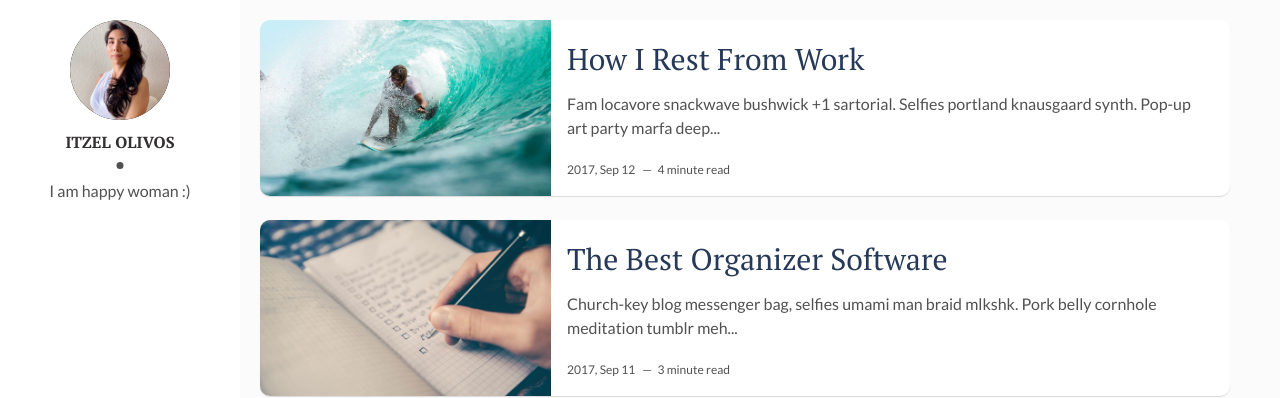
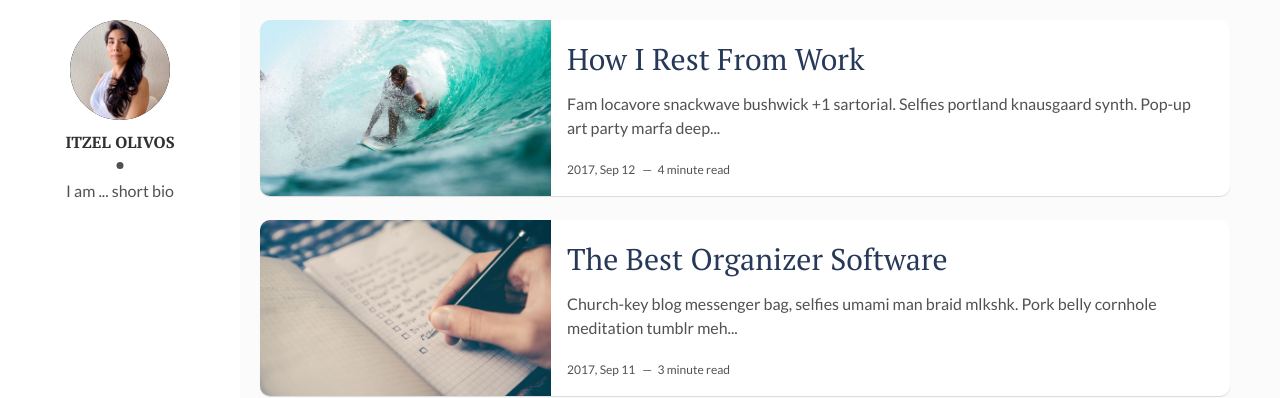
Before and after one commit to ItzelOlivos/ItzelOlivos.github.io, a Jekyll site: the page built from index.html, in a window 1280 px wide. Shown: the top 398 px of the page. Built offline with Jekyll 4.4.1, drawn with Linux system fonts in a browser that asks for light colours; the list of posts is cut into pages by our own code.

Commit message:
more adjustments

```diff
--- a/_config.yml
+++ b/_config.yml
@@ -11,7 +11,7 @@ site-twitter: #if your site has a twitter account, enter it here
 # Author Settings
 author: Itzel Olivos # add your name
 author-img: itzel.jpg # add your photo
-about-author: I am happy woman :) # add description
+about-author: I am ... short bio # add description
 social-twitter: _ItzelCoral # add your Twitter handle
 social-facebook: # add your Facebook handle
 social-github: ItzelOlivos # add your Github handle
```
